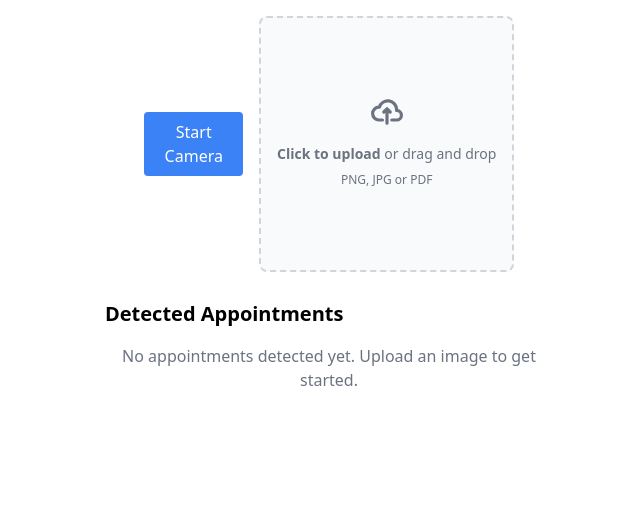
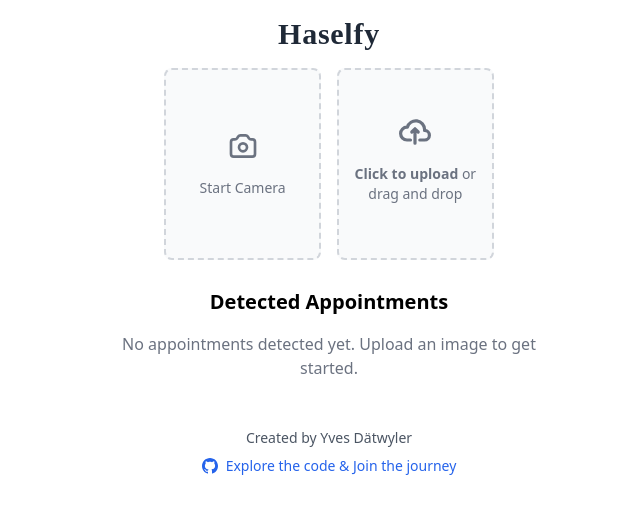
Before and after one commit to jackfalcone/haselfy, a React (Create React App) app: page / in a window 1280 px wide. Shown: the top 514 px of the page, without its empty margins (311-951 px from the left). Built offline with nearby package versions, Linux system fonts and the light colour scheme.

Commit message:
small design changes, implement header and footer

```diff
--- a/src/App.js
+++ b/src/App.js
@@ -32,12 +32,11 @@
 
   return (
     <div className="container mx-auto p-4">
-      <SmartCamera onImageCaptured={handleImageCaptured} />
-      {isProcessing ? (
-        <div className="flex justify-center">
-          <div className="animate-spin rounded-full h-8 w-8 border-b-2 border-gray-900" />
-        </div>
-      ) : (
+      <header className="mb-2 text-center">
+        <h1 className="text-3xl font-bold text-gray-800 font-['Audiowide'] tracking-wide">Haselfy</h1>
+      </header>
+      <SmartCamera onImageCaptured={handleImageCaptured} OcrIsProcessing={isProcessing} />
+      {!isProcessing && (
         <div id="appointment-list">
           <AppointmentList
             extractedText={extractedText}
@@ -50,6 +49,18 @@
           )}
         </div>
       )}
+      <footer className="mt-12 text-center text-sm text-gray-600">
+        <p className="mb-2">Created by Yves Dätwyler</p>
+        <a
+          href="https://github.com/jackfalcone/haselfy"
+          target="_blank"
+          rel="noopener noreferrer"
+          className="inline-flex items-center gap-2 text-blue-600 hover:text-blue-800"
+        >
+          <svg className="w-4 h-4" fill="currentColor" viewBox="0 0 24 24"><path d="M12 0c-6.626 0-12 5.373-12 12 0 5.302 3.438 9.8 8.207 11.387.599.111.793-.261.793-.577v-2.234c-3.338.726-4.033-1.416-4.033-1.416-.546-1.387-1.333-1.756-1.333-1.756-1.089-.745.083-.729.083-.729 1.205.084 1.839 1.237 1.839 1.237 1.07 1.834 2.807 1.304 3.492.997.107-.775.418-1.305.762-1.604-2.665-.305-5.467-1.334-5.467-5.931 0-1.311.469-2.381 1.236-3.221-.124-.303-.535-1.524.117-3.176 0 0 1.008-.322 3.301 1.23.957-.266 1.983-.399 3.003-.404 1.02.005 2.047.138 3.006.404 2.291-1.552 3.297-1.23 3.297-1.23.653 1.653.242 2.874.118 3.176.77.84 1.235 1.911 1.235 3.221 0 4.609-2.807 5.624-5.479 5.921.43.372.823 1.102.823 2.222v3.293c0 .319.192.694.801.576 4.765-1.589 8.199-6.086 8.199-11.386 0-6.627-5.373-12-12-12z"/></svg>
+          Explore the code & Join the journey
+        </a>
+      </footer>
     </div>
   );
 }
--- a/src/components/AppointmentList.js
+++ b/src/components/AppointmentList.js
@@ -143,7 +143,7 @@
 
   return (
     <div className="mt-7 max-w-md mx-auto">
-      <h2 className="text-xl font-semibold mb-4">Detected Appointments</h2>
+      <h2 className="text-xl font-semibold mb-4 text-center">Detected Appointments</h2>
       {parsedAppointments.length > 0 ? (
         <ul className="space-y-4">
           {parsedAppointments.map((appointment, index) => (
--- a/src/components/ImagePreview.js
+++ b/src/components/ImagePreview.js
@@ -16,8 +16,8 @@
       />
 
       {isProcessing && (
-        <div className="absolute inset-0 bg-black bg-opacity-50 flex items-center justify-center">
-          <div className="text-white text-center p-4">
+        <div className="absolute inset-0 flex items-center justify-center">
+          <div className="text-white text-center p-4 bg-black bg-opacity-50 rounded-lg">
             <div className="mb-2 text-lg pointer-events-none">
               {processingPhase}
             </div>
--- a/src/components/InputSelection.js
+++ b/src/components/InputSelection.js
@@ -2,22 +2,26 @@
 
 export function InputSelection({ onCameraStart, onImageUpload }) {
   return (
-    <div className="flex gap-4 items-center">
+    <div className="mt-2 flex gap-4 items-stretch">
       <button
         onClick={onCameraStart}
-        className="px-4 py-2 bg-blue-500 text-white rounded hover:bg-blue-600"
+        className="flex flex-col items-center justify-center w-full h-48 bg-gray-50 hover:bg-gray-100 rounded-lg border-2 border-gray-300 border-dashed"
       >
-        Start Camera
+        <svg className="w-8 h-8 mb-4 text-gray-500" xmlns="http://www.w3.org/2000/svg" fill="none" viewBox="0 0 24 24" stroke="currentColor">
+          <path strokeLinecap="round" strokeLinejoin="round" strokeWidth="2" d="M3 9a2 2 0 012-2h.93a2 2 0 001.664-.89l.812-1.22A2 2 0 0110.07 4h3.86a2 2 0 011.664.89l.812 1.22A2 2 0 0018.07 7H19a2 2 0 012 2v9a2 2 0 01-2 2H5a2 2 0 01-2-2V9z" />
+          <path strokeLinecap="round" strokeLinejoin="round" strokeWidth="2" d="M15 13a3 3 0 11-6 0 3 3 0 016 0z" />
+        </svg>
+        <p className="text-sm text-gray-500">Start Camera</p>
       </button>
-      <label className="flex flex-col items-center justify-center w-full h-64 border-2 border-gray-300 border-dashed rounded-lg cursor-pointer bg-gray-50 hover:bg-gray-100">
-        <div className="flex flex-col items-center justify-center pt-5 pb-6">
+
+      <label className="flex flex-col items-center justify-center w-full h-48 border-2 border-gray-300 border-dashed rounded-lg cursor-pointer bg-gray-50 hover:bg-gray-100">
+        <div className="flex flex-col items-center justify-center h-full">
           <svg className="w-8 h-8 mb-4 text-gray-500" aria-hidden="true" xmlns="http://www.w3.org/2000/svg" fill="none" viewBox="0 0 20 16">
             <path stroke="currentColor" strokeLinecap="round" strokeLinejoin="round" strokeWidth="2" d="M13 13h3a3 3 0 0 0 0-6h-.025A5.56 5.56 0 0 0 16 6.5 5.5 5.5 0 0 0 5.207 5.021C5.137 5.017 5.071 5 5 5a4 4 0 0 0 0 8h2.167M10 15V6m0 0L8 8m2-2 2 2"/>
           </svg>
-          <p className="mb-2 text-sm text-gray-500">
+          <p className="mb-2 text-sm text-gray-500 text-center">
             <span className="font-semibold">Click to upload</span> or drag and drop
           </p>
-          <p className="text-xs text-gray-500">PNG, JPG or PDF</p>
         </div>
         <input
           type="file"
--- a/src/components/QualityCheck.js
+++ b/src/components/QualityCheck.js
@@ -5,11 +5,8 @@
   onTryAgain
 }) {
   return (
-    <div className="absolute inset-0 bg-black bg-opacity-50 flex items-center justify-center">
+    <div className="absolute inset-0 flex items-center justify-center">
       <div className="text-white text-center p-4">
-        <div className="mb-4 text-lg">
-          Please try again
-        </div>
         <ul className="mb-4 text-sm">
           {qualityIssues.map((issue, index) => (
             <li key={index} className="mb-1">
--- a/src/components/SmartCamera.js
+++ b/src/components/SmartCamera.js
@@ -1,4 +1,4 @@
-import React, { useRef, useState } from 'react';
+import React, { useRef, useState, useEffect } from 'react';
 import { processImage } from '../utils/imageProcessing';
 import { isImageSharp, isBrightnessGood, isMotionBlurLow } from '../utils/imageQuality';
 import InputSelection from './InputSelection';
@@ -7,7 +7,7 @@
 import QualityCheck from './QualityCheck';
 import QualityGauges from './QualityGauges';
 
-export function SmartCamera({ onImageCaptured }) {
+export function SmartCamera({ onImageCaptured, OcrIsProcessing }) {
   const videoRef = useRef(null);
   const [isStreaming, setIsStreaming] = useState(false);
   const [isProcessing, setIsProcessing] = useState(false);
@@ -18,6 +18,13 @@
   const [previewImage, setPreviewImage] = useState(null);
   const [qualityIssues, setQualityIssues] = useState([]);
   const [qualityScores, setQualityScores] = useState({});
+
+  useEffect(() => {
+    setIsProcessing(OcrIsProcessing);
+    if (OcrIsProcessing) {
+      setProcessingPhase('Extracting text');
+    }
+  }, [OcrIsProcessing])
 
   const startCamera = async () => {
     try {
@@ -150,7 +157,7 @@
       const result = await handleImage(blob);
 
       if (!result.success) {
-        setProcessingPhase(`Please try again. ${result.qualityIssues.join(', ')}`);
+        setProcessingPhase(`${result.qualityIssues.join(', ')}`);
         setImageQuality(false);
       }
     }, 'image/png');
@@ -161,7 +168,7 @@
     if (file) {
       const result = await handleImage(file);
       if (!result.success) {
-        setProcessingPhase(`Please try again. ${result.qualityIssues.join(', ')}`);
+        setProcessingPhase(`${result.qualityIssues.join(', ')}`);
         setImageQuality(false);
       }
     };
--- a/src/index.css
+++ b/src/index.css
@@ -1,3 +1,5 @@
 @tailwind base;
 @tailwind components;
 @tailwind utilities;
+
+@import url('https://fonts.googleapis.com/css2?family=Audiowide&display=swap');
```
